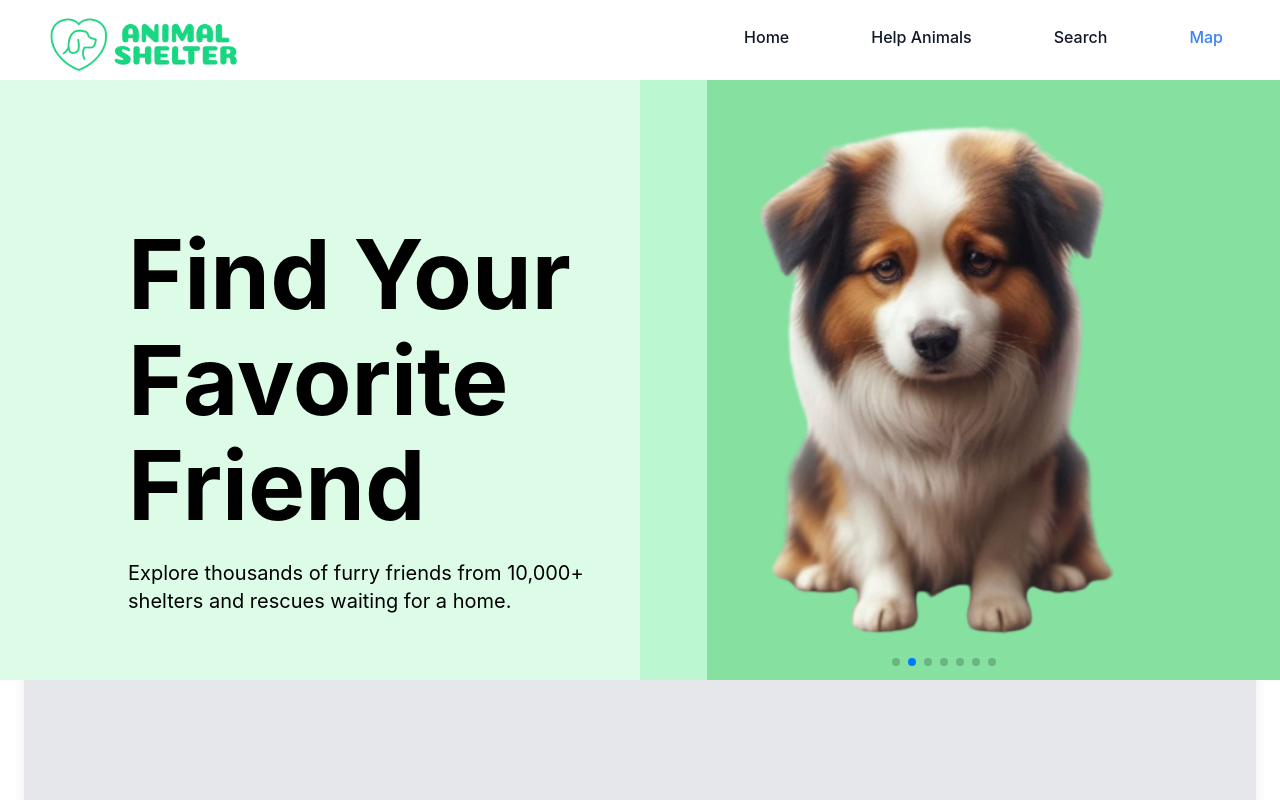
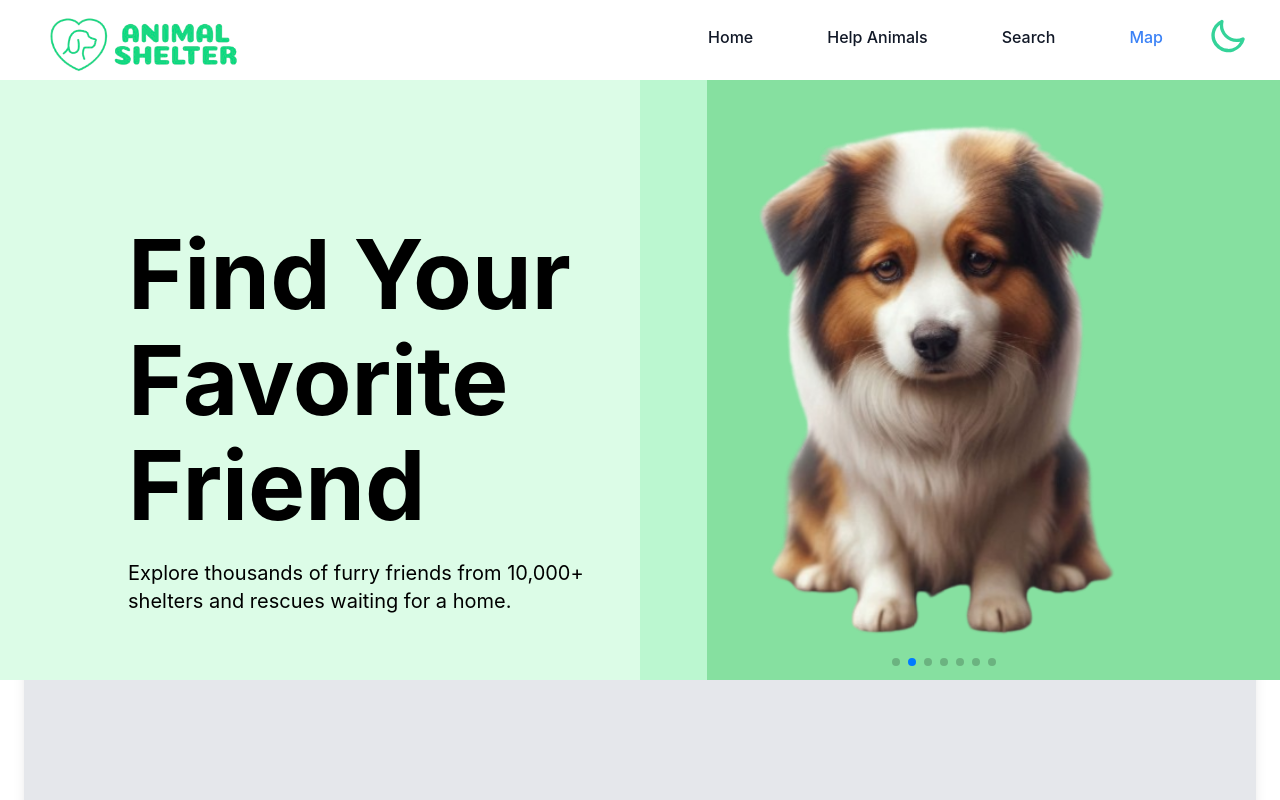
Before and after one commit to chingu-voyages/V53-tier3-team-40, a React (Vite) app in the folder client/: page /map in a window 1280 px wide. Shown: the top 800 px of the page. Built offline with nearby package versions, Linux system fonts and the light colour scheme.

Commit message:
Adjust the navbar position

```diff
--- a/client/src/components/Header.jsx
+++ b/client/src/components/Header.jsx
@@ -13,7 +13,27 @@
     <div className="">
       <div className="top-0 left-0 h-[10vh]">
         <img src={logo} alt="logo" className="absolute w-56 h-26 top-[-17px] left-8 z-40" />
-        <Menu className="absolute top-4 right-4 z-40" />
+        <Menu className="absolute top-4 right-20 z-40" />
+        <div className="absolute top-4 right-8 z-40 text-emerald-400">
+          <label className="swap swap-rotate">
+            <input type="checkbox" />
+            <svg
+              className="swap-on h-10 w-10 fill-current"
+              xmlns="http://www.w3.org/2000/svg"
+              viewBox="0 0 24 24">
+              <path
+                d="M5.64,17l-.71.71a1,1,0,0,0,0,1.41,1,1,0,0,0,1.41,0l.71-.71A1,1,0,0,0,5.64,17ZM5,12a1,1,0,0,0-1-1H3a1,1,0,0,0,0,2H4A1,1,0,0,0,5,12Zm7-7a1,1,0,0,0,1-1V3a1,1,0,0,0-2,0V4A1,1,0,0,0,12,5ZM5.64,7.05a1,1,0,0,0,.7.29,1,1,0,0,0,.71-.29,1,1,0,0,0,0-1.41l-.71-.71A1,1,0,0,0,4.93,6.34Zm12,.29a1,1,0,0,0,.7-.29l.71-.71a1,1,0,1,0-1.41-1.41L17,5.64a1,1,0,0,0,0,1.41A1,1,0,0,0,17.66,7.34ZM21,11H20a1,1,0,0,0,0,2h1a1,1,0,0,0,0-2Zm-9,8a1,1,0,0,0-1,1v1a1,1,0,0,0,2,0V20A1,1,0,0,0,12,19ZM18.36,17A1,1,0,0,0,17,18.36l.71.71a1,1,0,0,0,1.41,0,1,1,0,0,0,0-1.41ZM12,6.5A5.5,5.5,0,1,0,17.5,12,5.51,5.51,0,0,0,12,6.5Zm0,9A3.5,3.5,0,1,1,15.5,12,3.5,3.5,0,0,1,12,15.5Z" />
+            </svg>
+
+            <svg
+              className="swap-off h-10 w-10 fill-current"
+              xmlns="http://www.w3.org/2000/svg"
+              viewBox="0 0 24 24">
+              <path
+                d="M21.64,13a1,1,0,0,0-1.05-.14,8.05,8.05,0,0,1-3.37.73A8.15,8.15,0,0,1,9.08,5.49a8.59,8.59,0,0,1,.25-2A1,1,0,0,0,8,2.36,10.14,10.14,0,1,0,22,14.05,1,1,0,0,0,21.64,13Zm-9.5,6.69A8.14,8.14,0,0,1,7.08,5.22v.27A10.15,10.15,0,0,0,17.22,15.63a9.79,9.79,0,0,0,2.1-.22A8.11,8.11,0,0,1,12.14,19.73Z" />
+            </svg>
+          </label>
+        </div>
       </div>
 
       <header className="header w-full h-[600px] bg-green-200 text-black flex flex-col md:flex-row items-center justify-center overflow-hidden relative">
--- a/client/src/components/NavLinks.jsx
+++ b/client/src/components/NavLinks.jsx
@@ -4,7 +4,7 @@
   const linkStyle = ({ isActive }) =>
     `font-medium ${
       isActive ? "text-blue-500" : "text-gray-900"
-    } whitespace-nowrap hover:text-blue-400 mx-4 border border-white rounded-full px-6 py-2`;
+    } whitespace-nowrap hover:text-blue-400 mx-4 border border-white rounded-full px-5 py-2`;
 
   return (
     <>
```
